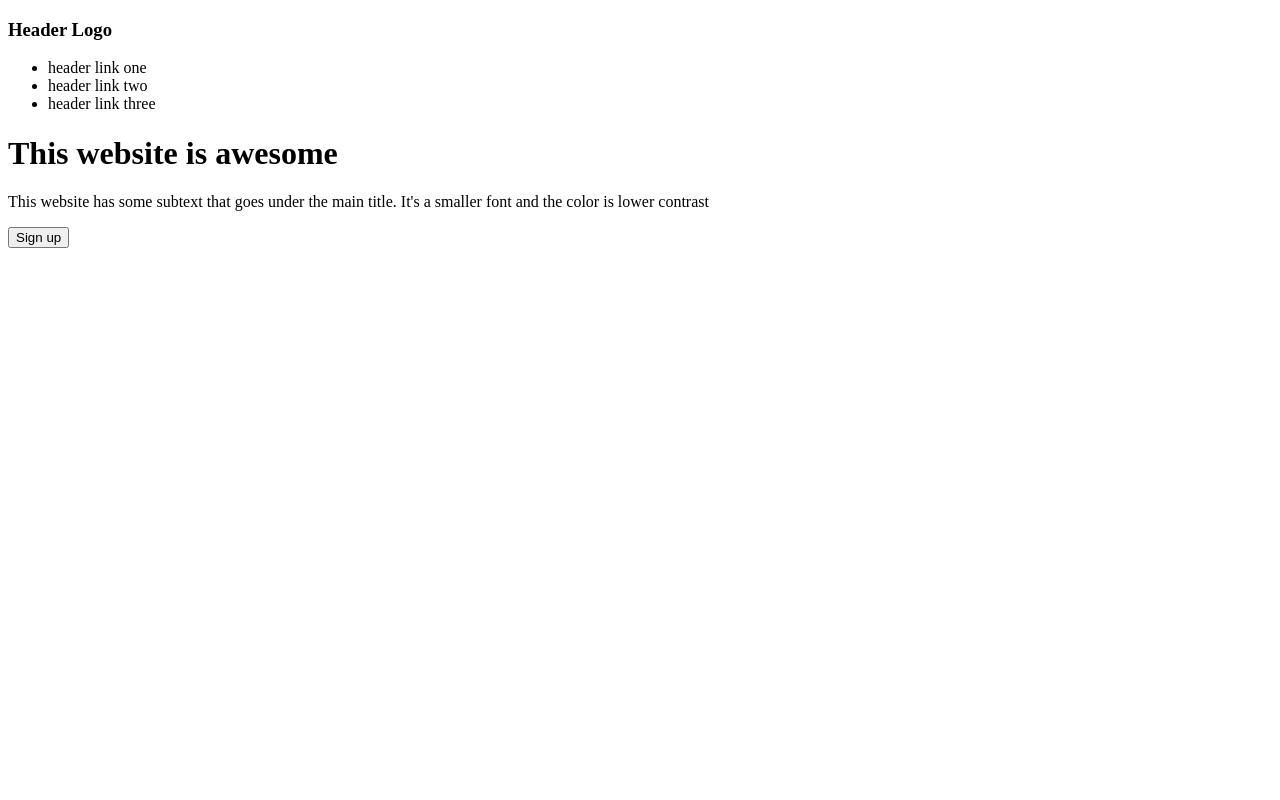
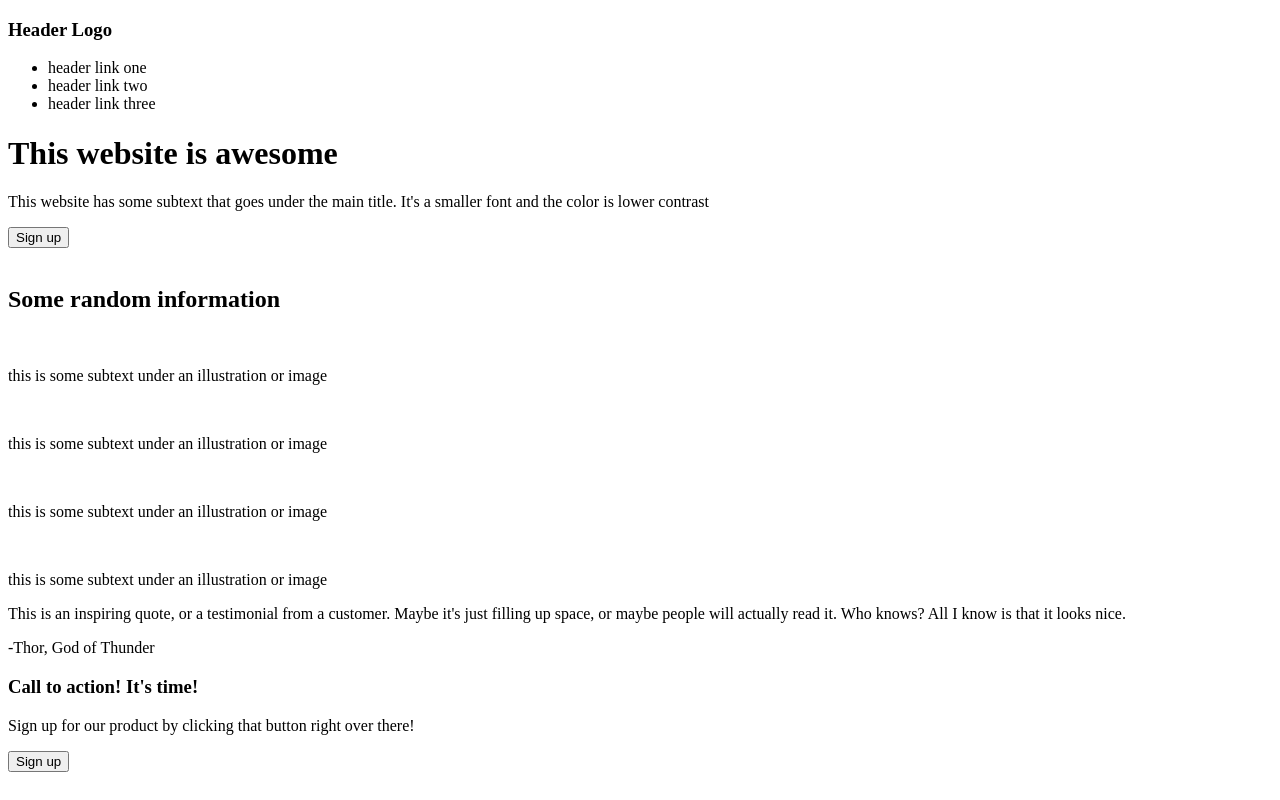
Before and after one commit to jpadden01/odin-landing-page, a plain HTML site: page index.html in a window 1280 px wide. Drawn offline with Linux system fonts and the light colour scheme.

Commit message:
Add content for the body section

```diff
--- a/index.html
+++ b/index.html
@@ -30,15 +30,47 @@
 
     <div class="body">
         <div class="random-info">
+            <h2>Some random information</h2>
 
+            <div class="image-row">
+                <div class="image">
+                    <img>
+                    <p>this is some subtext under an illustration or image</p>
+                </div>
+
+                <div class="image">
+                    <img>
+                    <p>this is some subtext under an illustration or image</p>
+                </div>
+
+                <div class="image">
+                    <img>
+                    <p>this is some subtext under an illustration or image</p>
+                </div>
+
+                <div class="image">
+                    <img>
+                    <p>this is some subtext under an illustration or image</p>
+                </div>
+            </div>
         </div>
 
         <div class="quote">
-
+            <p class="quote-text">
+                This is an inspiring quote, or a testimonial from a customer. Maybe it's just
+                filling up space, or maybe people will actually read it. Who knows? All I know
+                is that it looks nice.
+            </p>
+            <p class="author-text">-Thor, God of Thunder</p>
         </div>
 
         <div class="call-to-action">
+            <div class="call-to-action-left">
+                <h3>Call to action! It's time!</h3>
+                <p>Sign up for our product by clicking that button right over there!</p>
+            </div>
 
+            <button>Sign up</button>
         </div>
     </div>
 
```
